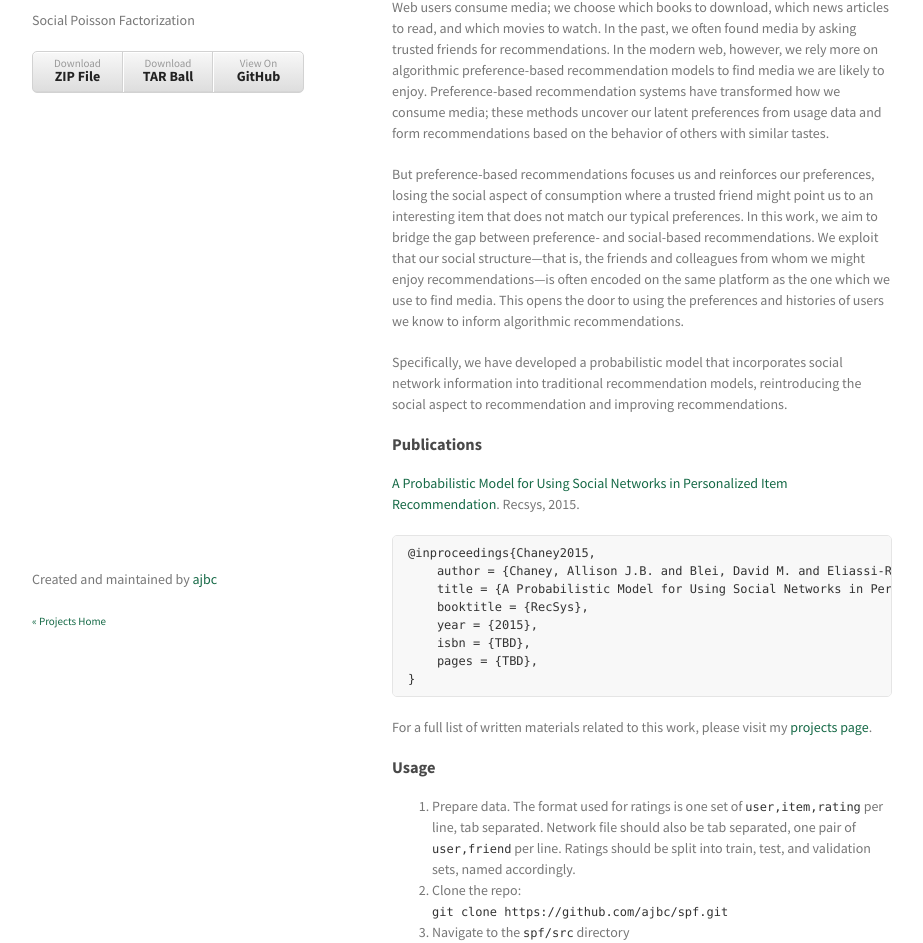
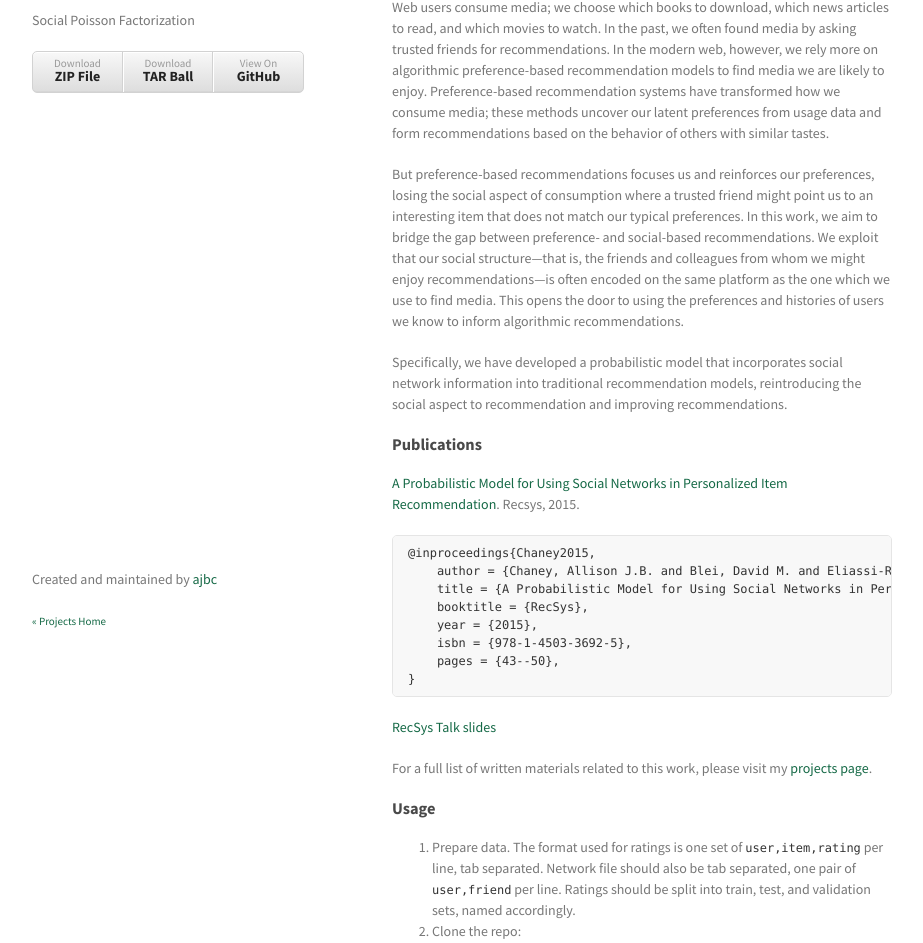
Before and after one commit to ajbc/spf, a plain HTML site: page index.html in a window 1280 px wide. Shown: the part 99-1042 px from the top of the page, without its empty margins (178-1101 px from the left). Drawn offline with Linux system fonts and the light colour scheme.

Commit message:
updated for recsys

```diff
--- a/index.html
+++ b/index.html
@@ -66,10 +66,11 @@ A Probabilistic Model for Using Social Networks in Personalized Item Recommendat
     title = {A Probabilistic Model for Using Social Networks in Personalized Item Recommendation},
     booktitle = {RecSys},
     year = {2015},
-    isbn = {TBD},
-    pages = {TBD},
+    isbn = {978-1-4503-3692-5},
+    pages = {43--50},
 }</pre>
 
+<p><a href="http://ajbc.io/projects/presentations/recsys2015.pdf">RecSys Talk slides</a></p>
 <p>For a full list of written materials related to this work, please visit my <a href="http://ajbc.io/projects/">projects page</a>.</p>
 
 
```
